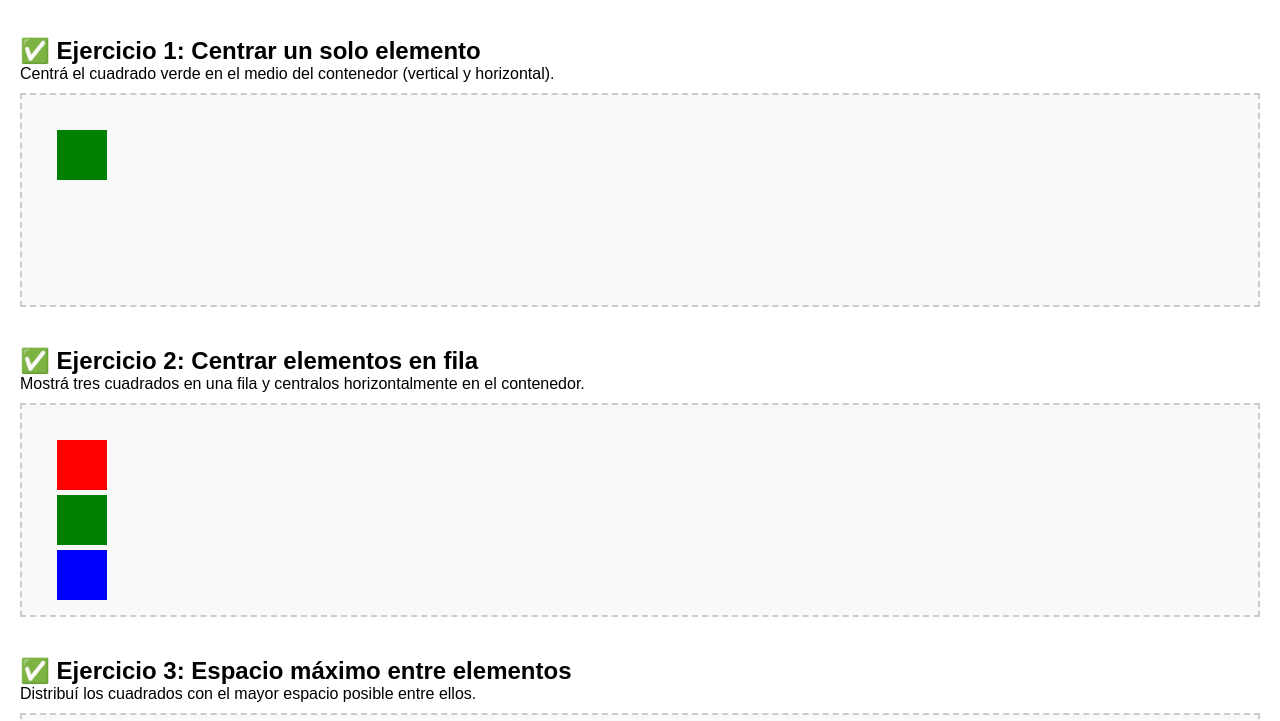
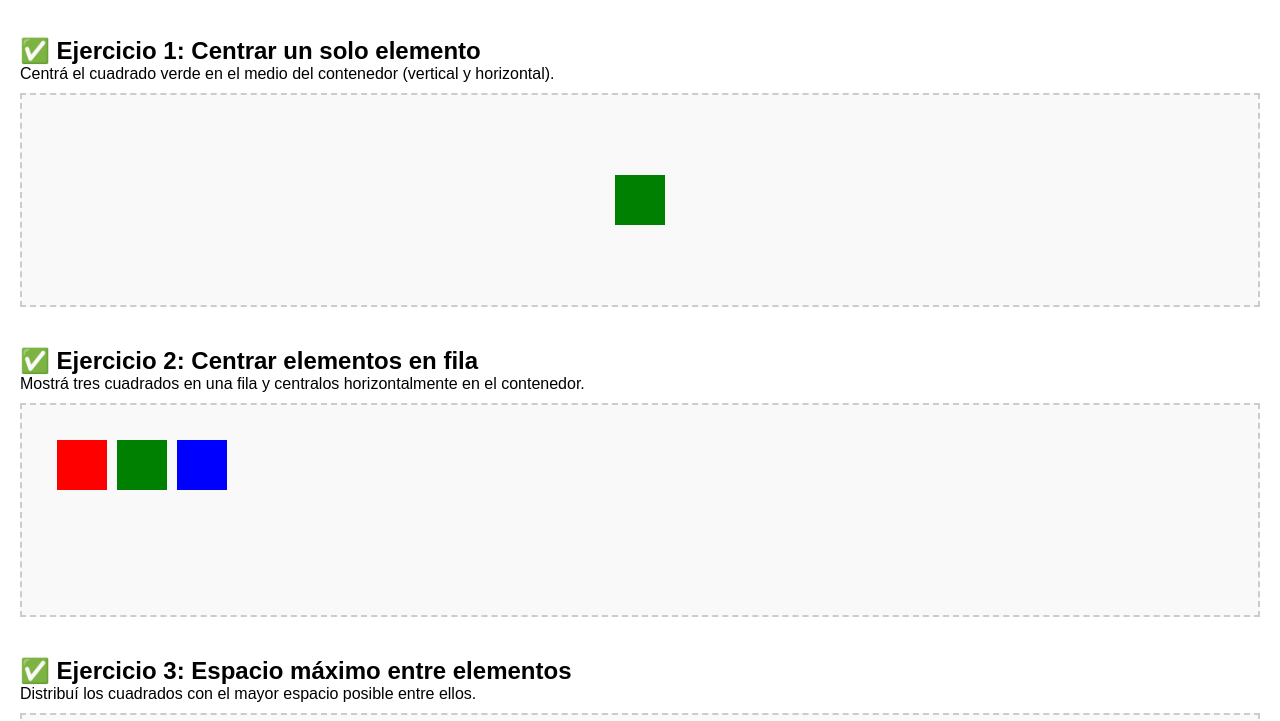
Before and after one commit to julietagenovesi/ejercicio-22-7, a plain HTML site: page index.html in a window 1280 px wide. Shown: the part 79-800 px from the top of the page. Drawn offline with Linux system fonts and the light colour scheme.

Commit message:
Ejercicio 1

```diff
--- a/main.css
+++ b/main.css
@@ -15,7 +15,7 @@ h2 {
 .container {
   border: 2px dashed #ccc;
   padding: 30px;
-  margin: 10px 0;
+  margin: 10px 0px;
   height: 150px;
   background: #f9f9f9;
 }
@@ -37,3 +37,13 @@ h2 {
 .blue {
   background: blue;
 }
+
+.container {
+  display: flex
+}
+
+.ejercicio-1 .container {
+  justify-content: center;
+  align-items: center;
+
+}
```
